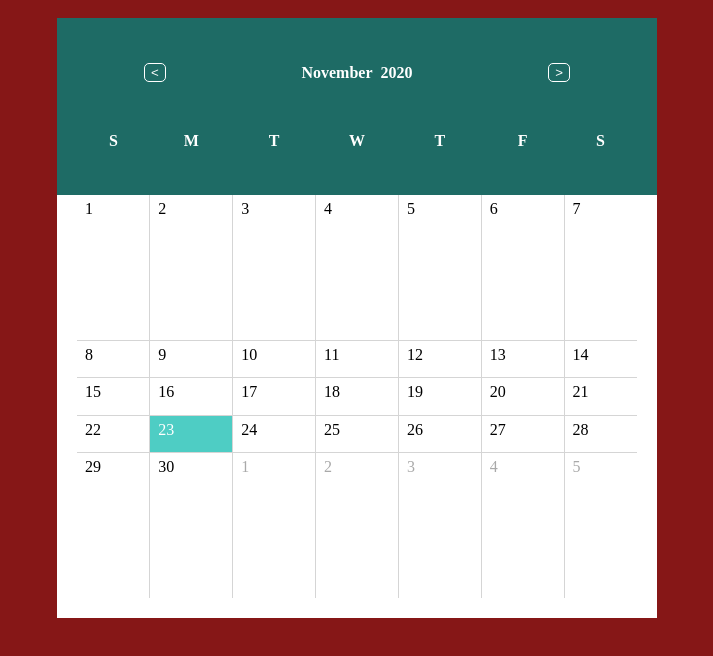
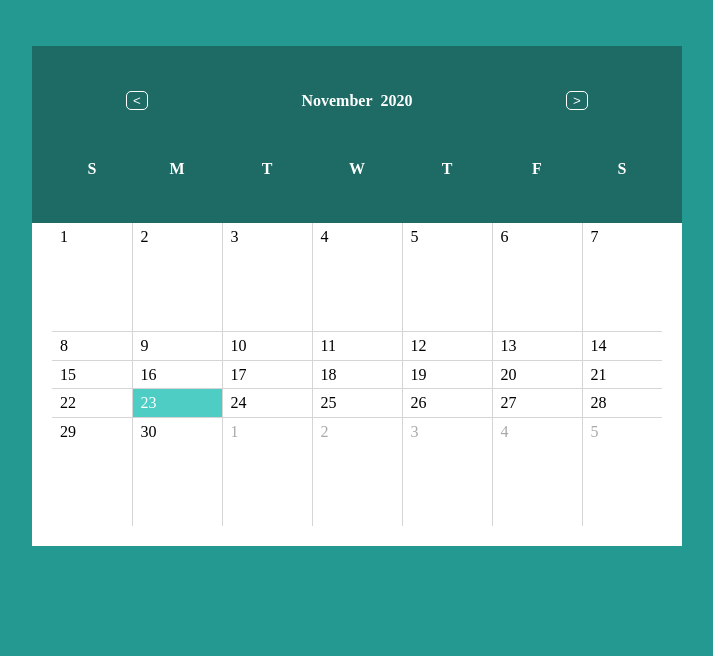
Before and after one commit to Gbhatia96/simplecalendar, a plain HTML site: page index.html in a window 1280 px wide. Shown: the whole page, without its empty margins (283-996 px from the left). Drawn offline with Linux system fonts and the light colour scheme.

Commit message:
Updated Theme

```diff
--- a/index.html
+++ b/index.html
@@ -7,17 +7,19 @@
 <style>
     body
     {
-        background-color: #861717;
+        background-color: #249991;
     }
 #Calendar
 {
-    width: 600px;
-    height: 600px;
+    width: 650px;
+    height: 500px;
     margin: auto;
-    padding: 10px;
+    padding: 20px;
+
 }
 </style>
 <body>
+<br/>
     <div id="Calendar"></div>
 </body>
 <script type ="text/javascript" src="./calendarEvent.js"></script>
```
